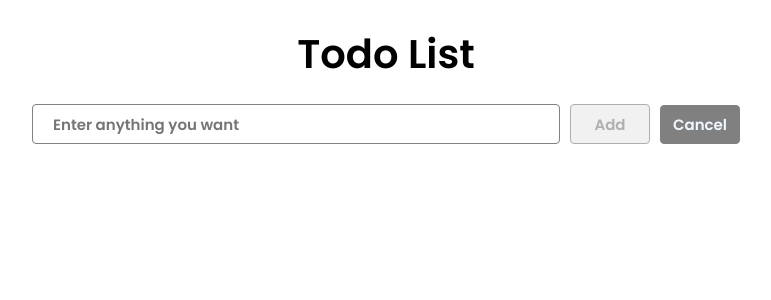
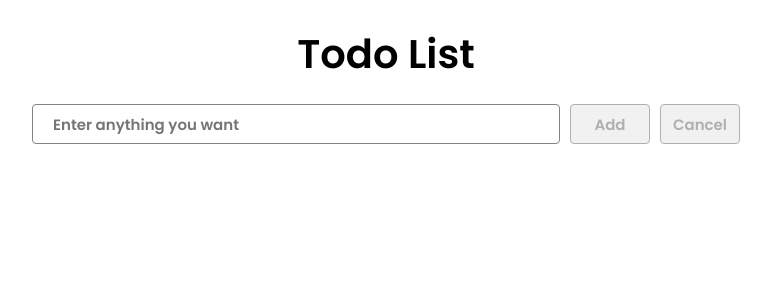
Before and after one commit to raheel-muhammad/react-todo, a React (Create React App) app: page / in a window 1280 px wide. Shown: the top 300 px of the page, without its empty margins (254-1025 px from the left). Built offline with nearby package versions, Linux system fonts and the light colour scheme.

Commit message:
todo-changes

```diff
--- a/package.json
+++ b/package.json
@@ -1,4 +1,5 @@
 {
+  "homepage": "https://kenkarate.github.io/react-todo",
   "name": "reacttest",
   "version": "0.1.0",
   "private": true,
@@ -13,6 +14,8 @@
   },
   "scripts": {
     "start": "react-scripts start",
+    "predeploy": "npm run build",
+    "deploy": "gh-pages -d build",
     "build": "react-scripts build",
     "test": "react-scripts test",
     "eject": "react-scripts eject"
@@ -34,5 +37,8 @@
       "last 1 firefox version",
       "last 1 safari version"
     ]
+  },
+  "devDependencies": {
+    "gh-pages": "^6.0.0"
   }
 }
--- a/src/App.css
+++ b/src/App.css
@@ -46,14 +46,19 @@
 
 }
 
-.btn {
-  outline: none;
-  border-radius: 4px;
-  padding: 0 8px;
-  border: 1px solid #828282;
+.btn-1 {
+  background-color: #f1f1f1;
   font-weight: 600;
   font-size: 15px;
-
+  height: 40px;
+  cursor: pointer;
+  color: #b1aeae;
+  border-radius: 4px;
+  outline: none;
+  padding: 0 8px;
+  border: 1px solid #b1aeae;
+  width: 80px;
+  margin-left: 10px;
 }
 
 .btn-add {
@@ -74,10 +79,12 @@
   width: 80px;
   font-size: 15px;
   color: aliceblue;
+  cursor: pointer;
   padding: 7px;
+  border-radius: 4px;
+  border: 1px solid #828282;
+  font-weight: 600;
   margin-left: 10px;
-  cursor: pointer;
-
 }
 
 .heading {
@@ -141,15 +148,13 @@
   width: 80px;
   background-color: gray;
   color: aliceblue;
-  outline: none;
   border-radius: 4px;
   padding: 0 8px;
-  border: 1px solid #828282;
   font-weight: 600;
   font-size: 15px;
   height: 40px;
-  margin: 10px;
   cursor: pointer;
+  padding: 0 8PX;
 }
 
 @media only screen and (max-width:715px) {
--- a/src/App.js
+++ b/src/App.js
@@ -60,8 +60,8 @@ export default function App() {
         <form className='form' onSubmit={handleSubmit}>
           <input className='input' type="text" maxLength={100} placeholder='Enter anything you want' value={inputvalue} onChange={handleInputChange} />
           <div className='button-2'>
-            <button className={`'btn' ${!inputvalue ? "light-grey" : "btn-add"}`} onClick={handleClick} disabled={disabled} type='submit'>{isEdit ? "Edit" : "Add"}</button>
-            <button className='btn btn-cancel' onClick={resetItem} type='button'>{isEdit ? 'Reset' : 'Cancel'}</button>
+            <button className={`${!inputvalue ? "light-grey" : "btn-add"}`} onClick={handleClick} disabled={disabled} type='submit'>{isEdit ? "Update" : "Add"}</button>
+            <button className={`${!inputvalue ? "btn-1" : "btn-cancel"}`} onClick={resetItem} type='button'>{isEdit ? 'Reset' : 'Cancel'}</button>
           </div>
         </form>
 
```
Also changed, not shown: 1 other file (tests, documents, lock files or other folders).
